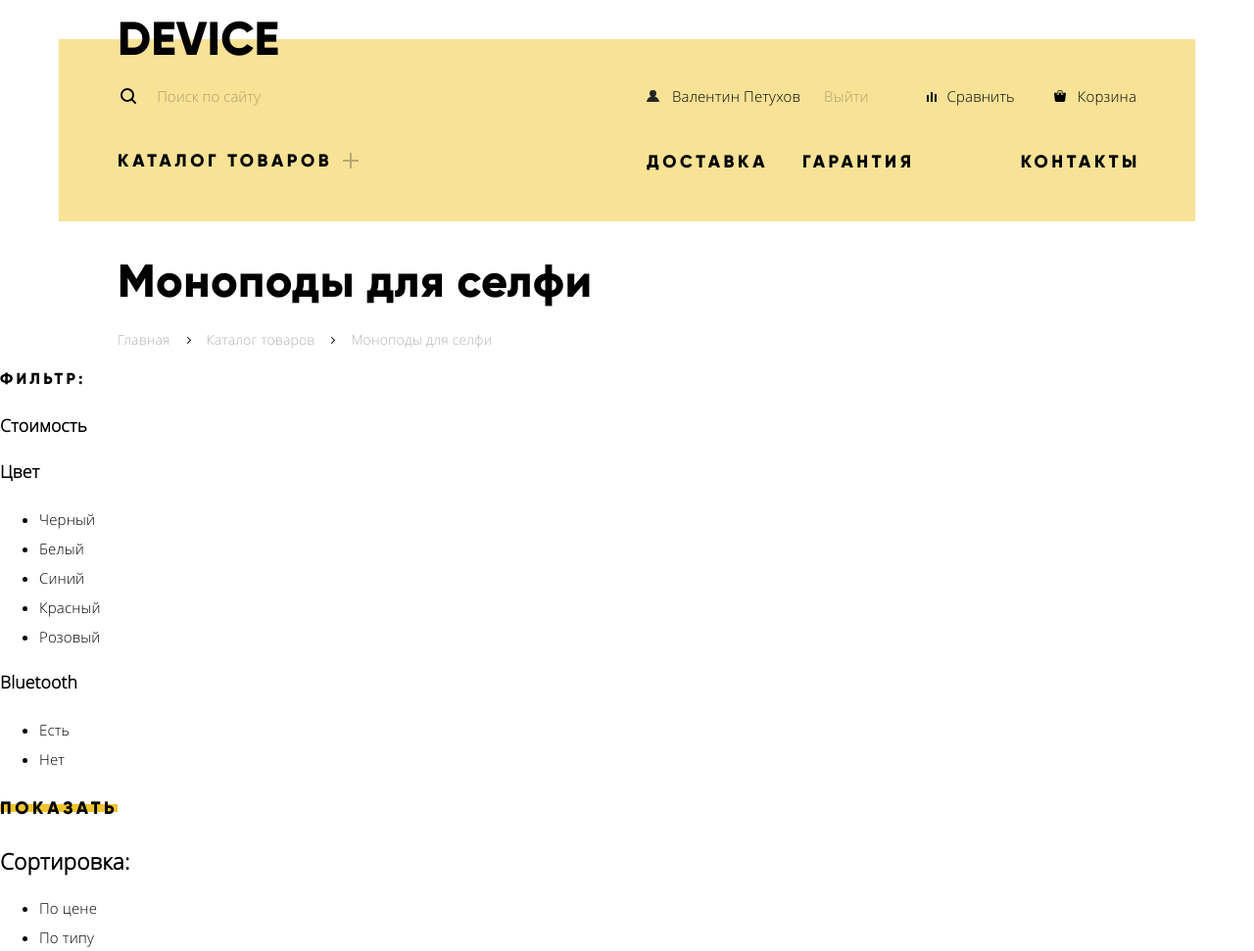
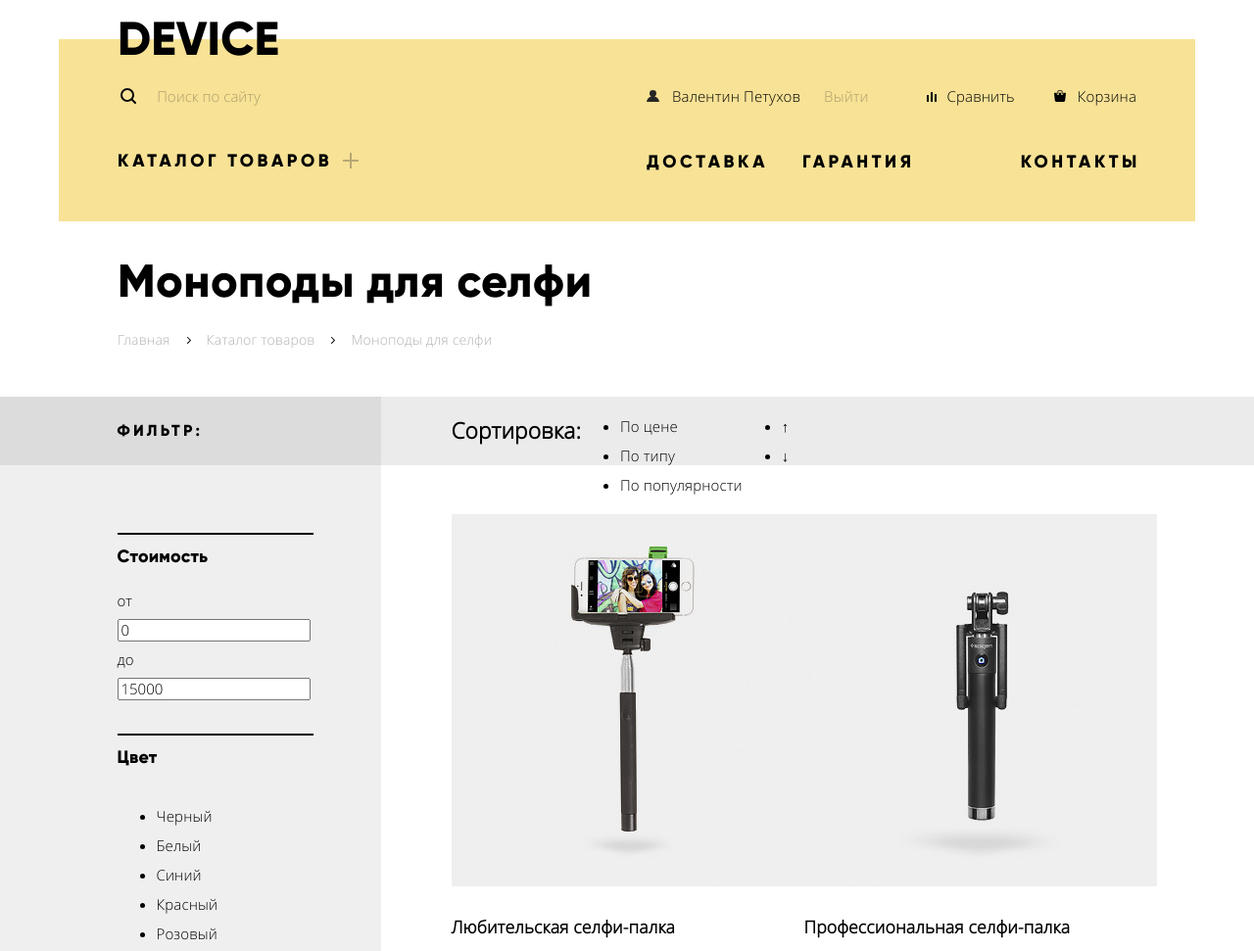
Before and after one commit to Roman-Trukhtanov/197856-device, a plain HTML site: page catalog.html in a window 1280 px wide. Shown: the top 971 px of the page at 98% size. Drawn offline with Linux system fonts and the light colour scheme.

Commit message:
Переразметил страничку с каталогом, реализована базовая стилизация

```diff
--- a/catalog.html
+++ b/catalog.html
@@ -106,17 +106,41 @@
           </li>
         </ul>
       </div>
+
+      <section class="goods-wrapper">
+        <h2 class="visually-hidden">Фильтр и каталог доступных товаров!</h2>
+
         <section class="filter-section">
+          <div class="filter-wrapper">
             <h2 class="filter-title">Фильтр:</h2>
             <form class="filter" method="get" action="https://echo.htmlacademy.ru">
               <div class="filter-item">
-              <h3>Стоимость</h3>
-              <!-- TODO: Доделать ползунок-->
+                <h3 class="filter-item-title">Стоимость</h3>
+                <div class="range-filter">
+                  <div class="range-scale">
+                    <div class="range-bar"></div>
+                  </div>
+
+                  <div class="range-toggle range-toggle-min"></div>
+                  <div class="range-toggle range-toggle-max"></div>
+
+                  <div class="range-price-controls">
+                    <label class="range-min-price" for="range-min-price">
+                      от
+                      <input name="min-price" type="text" value="0" id="range-min-price">
+                    </label>
+                    <label class="range-max-price" for="range-max-price">
+                      до
+                      <input name="max-price" type="text" value="15000" id="range-max-price">
+                    </label>
+                  </div>
+
+                </div>
               </div>
 
               <!-- Фильрация по цвету (Начало) -->
               <div class="filter-item">
-              <h3>Цвет</h3>
+                <h3 class="filter-item-title">Цвет</h3>
                 <ul class="filter-by-color-list">
                   <li class="filter-option">
                     <input class="visually-hidden filter-input filter-input-checkbox" type="checkbox" name="black" id="filter-black" checked>
@@ -143,7 +167,7 @@
               <!-- Фильтрация по цвету (Конец) -->
 
               <div class="filter-item">
-              <h3>Bluetooth</h3>
+                <h3 class="filter-item-title">Bluetooth</h3>
                 <ul class="filter-check-bluetooth-list">
                   <li class="filter-option">
                     <input class="visually-hidden filter-input filter-input-radio" type="radio" name="bluetooth" value="yes" id="filter-bluetooth-yes">
@@ -157,10 +181,12 @@
               </div>
               <button type="submit" class="btn filter-btn">Показать</button>
             </form>
+          </div>
         </section>
 
         <!-- Блок с товарами и их сортировкой (Начало) -->
         <section class="catalog-product">
+          <div class="catalog-product-wrapper">
             <!-- Сортировка товаров (Начало) -->
             <div class="catalog-sorting">
               <h2 class="catalog-sorting-title">Сортировка:</h2>
@@ -236,8 +262,6 @@
               </li>
             </ul>
             <!-- Список товаров (Конец)-->
-      </section>
-      <!-- Блок с товарами и их сортировкой (Конец) -->
 
             <!-- Пагинация (Начало) -->
             <nav class="pagination">
@@ -251,6 +275,12 @@
               <a href="#">Вперед</a>
             </nav>
             <!-- Пагинация (Конец) -->
+          </div>
+        </section>
+        <!-- Блок с товарами и их сортировкой (Конец) -->
+      </section>
+
+
     </main>
     <!-- Содержимое сайта (Конец) -->
 
@@ -330,5 +360,6 @@
       </div>
     </footer>
     <!-- Подвал (конец) -->
+    <script src="js/main.js"></script>
   </body>
 </html>
--- a/css/main.css
+++ b/css/main.css
@@ -1560,6 +1560,7 @@ input[type="radio"].visually-hidden {
 .catalog-navigation-wrapper {
   padding-top: 38px;
   padding-left: 80px;
+  margin-bottom: 46px;
 }
 
 .catalog-navigation-wrapper h1 {
@@ -1626,30 +1627,112 @@ input[type="radio"].visually-hidden {
 
 /* Стили для навигации по каталогу (Конец) */
 
+.goods-wrapper {
+  display: flex;
+  width: 100%;
+}
+
+
+
+.filter-section {
+  position: relative;
+  flex-grow: 1;
+  color: #000000;
+  background-color: #efefef;
+}
+
+.filter-section::before,
+.catalog-product::before {
+  content: "";
+
+  position: absolute;
+  top: 0;
+  right: 0;
+
+  display: block;
+  width: 100%;
+  height: 70px;
+
+  background-color: #000;
+  opacity: 0.08;
+}
+
+.filter-wrapper {
+  box-sizing: content-box;
+  width: 200px;
+  margin-left: auto;
+  padding-top: 23px;
+  padding-right: 69px;
+  padding-left: 60px;
+  padding-bottom: 20px;
+}
 
 .filter-title {
+  margin: 0;
+  padding: 0;
+  margin-bottom: 92px;
+
   font-family: "Gilroy ExtraBold", "Arial", sans-serif;
   font-size: 16px;
-  font-family: 24px;
+  line-height: 24px;
 
   letter-spacing: 0.2em;
   text-transform: uppercase;
 }
 
-.filter fieldset {
-  margin: 0;
-  padding-bottom: 20px;
-
-  border: none;
-}
-
-.filter fieldset {
-  border-top: 2px solid black;
-}
-
-.filter legend {
-  margin: 0;
-  padding: 0;
-
-  display: inline-block;
-}
+.filter-item {
+  padding: 0;
+  padding-top: 10px;
+  padding-bottom: 31px;
+
+  display: flex;
+  flex-wrap: wrap;
+
+  border-top: 2px solid #000;
+}
+
+.filter-item-title {
+  margin: 0;
+  margin-bottom: 18px;
+
+  width: 100%;
+
+  font-family: "Gilroy ExtraBold", "Arial", sans-serif;
+  font-size: 18px;
+  line-height: 24px;
+  letter-spacing: 0.01em;
+}
+
+.catalog-product {
+  position: relative;
+  flex-grow: 1;
+  color: #000000;
+  background-color: #ffffff;
+}
+
+.catalog-product-wrapper {
+  position: relative;
+  width: 832px;
+  padding-left: 72px;
+  margin-right: auto;
+}
+
+.catalog-sorting {
+  display: flex;
+  flex-wrap: wrap;
+}
+
+.products-list {
+  margin: 0;
+  padding: 0;
+
+  display: flex;
+  flex-wrap: wrap;
+
+  list-style: none;
+}
+
+.pagination {
+  display: flex;
+  justify-content: space-between;
+}
```
Lines whose indentation alone changed are shown as unchanged.
